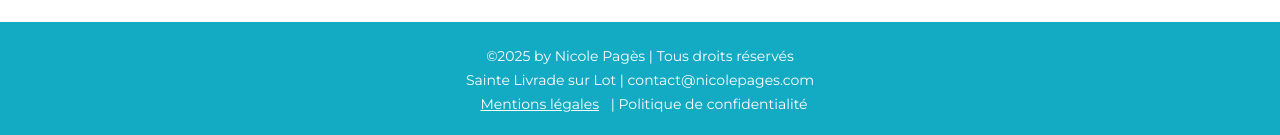
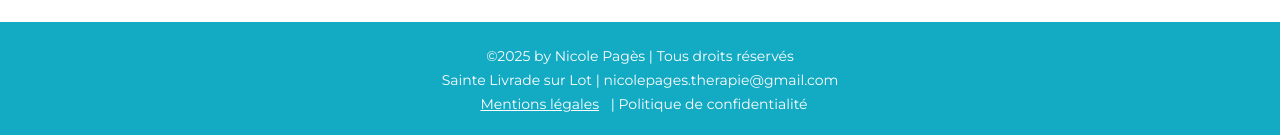
Before and after one commit to barry-black/nicole-pages-website, a Next.js app: page / in a window 1280 px wide. Shown: the part 3893-4028 px from the top of the page. Built offline with nearby package versions, Linux system fonts and the light colour scheme.

Commit message:
Change mail in footer

```diff
--- a/src/ui/components/footer/footer.tsx
+++ b/src/ui/components/footer/footer.tsx
@@ -9,7 +9,7 @@ export const Footer = () => {
         ©2025 by Nicole Pagès | Tous droits réservés
       </p>
       <p>
-        Sainte Livrade sur Lot | contact@nicolepages.com
+        Sainte Livrade sur Lot | nicolepages.therapie@gmail.com
       </p>
       <p>
         <Link href="/design-system" className="underline hover:text-gray-200 mx-2">
```
